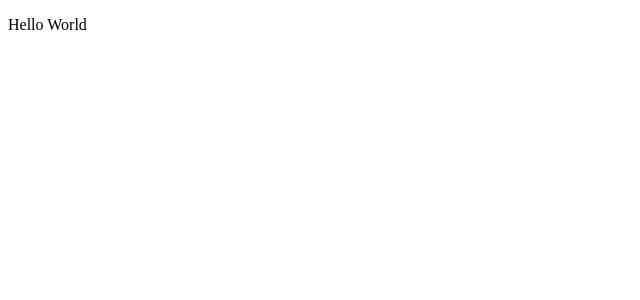
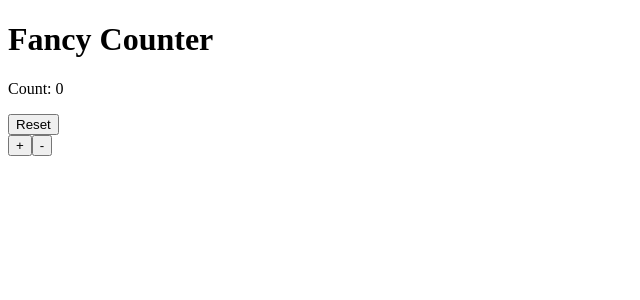
Before and after one commit to feixuanli/fancy-counter, a React (Vite) app: page / in a window 1280 px wide. Shown: the top 300 px of the page, without its empty margins (0-640 px from the left). Built offline with nearby package versions, Linux system fonts and the light colour scheme.

Commit message:
split up the app into components

```diff
--- a/src/App.jsx
+++ b/src/App.jsx
@@ -1,5 +1,11 @@
-function App() {
-  return <p>Hello World</p>;
-}
+import Card from "./Card";
+
+const App = () => {
+  return (
+    <main>
+      <Card />
+    </main>
+  );
+};
 
 export default App;
--- /dev/null
+++ b/src/Card.jsx
@@ -0,0 +1,17 @@
+import TitleFoo from "./Title";
+import Count from "./Count";
+import ResetButton from "./ResetButton";
+import CountButtons from "./CountButtons";
+
+const Card = () => {
+  return (
+    <div>
+      <TitleFoo />
+      <Count />
+      <ResetButton />
+      <CountButtons />
+    </div>
+  );
+};
+
+export default Card;
--- /dev/null
+++ b/src/Count.jsx
@@ -0,0 +1,5 @@
+const Count = () => {
+  return <p>Count: 0</p>;
+};
+
+export default Count;
--- /dev/null
+++ b/src/CountButtons.jsx
@@ -0,0 +1,10 @@
+const CountButtons = () => {
+  return (
+    <div>
+      <button>+</button>
+      <button>-</button>
+    </div>
+  );
+};
+
+export default CountButtons;
--- /dev/null
+++ b/src/ResetButton.jsx
@@ -0,0 +1,5 @@
+const ResetButton = () => {
+  return <button>Reset</button>;
+};
+
+export default ResetButton;
--- /dev/null
+++ b/src/Title.jsx
@@ -0,0 +1,5 @@
+const Title = () => {
+  return <h1>Fancy Counter</h1>;
+};
+
+export default Title;
```
